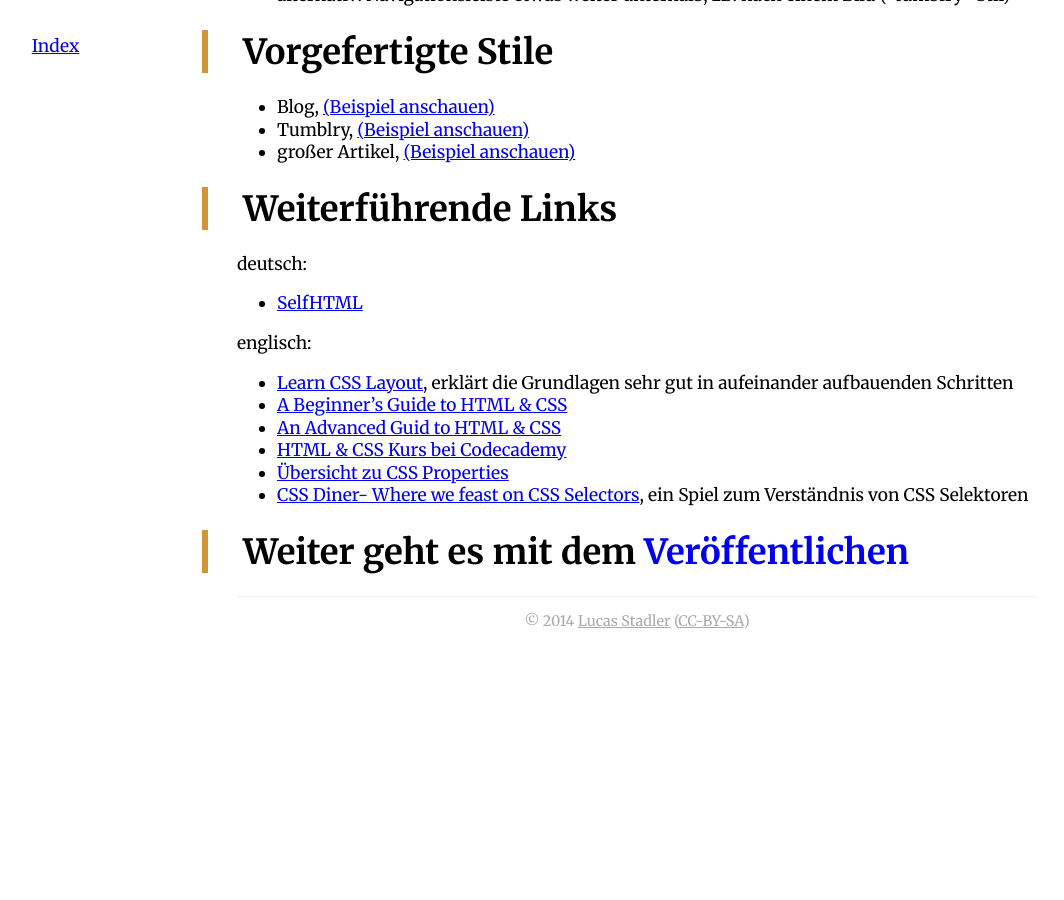
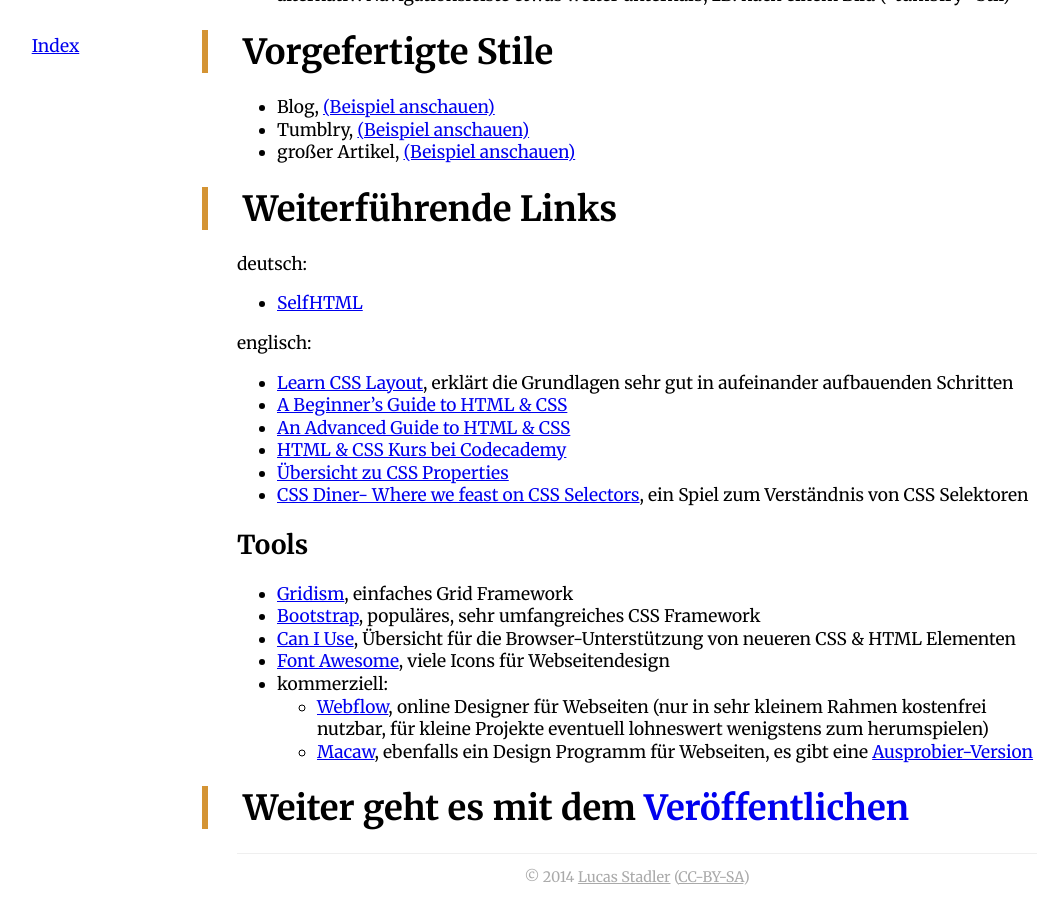
Before and after one commit to heyLu/web101, a Jekyll site: the page built from more-css.md, in a window 1280 px wide and 900 px high, scrolled down 1193 px. Shown: the whole window, without its empty margins (3-1067 px from the left). Built offline with Jekyll 4.4.1, drawn with Linux system fonts in a browser that asks for light colours; before the commit the page ends 1837 px from its top, so only the background shows below that.

Commit message:
more css resources, including bootstrap, webflow & macaw.
macaw is now availlable for windows, which might be really useful for
lots of people...

```diff
--- a/more-css.md
+++ b/more-css.md
@@ -72,12 +72,28 @@ englisch:
 * [Learn CSS Layout](http://learnlayout.com/), erklärt die Grundlagen sehr
     gut in aufeinander aufbauenden Schritten
 * [A Beginner's Guide to HTML & CSS](http://learn.shayhowe.com/html-css/)
-* [An Advanced Guid to HTML & CSS](http://learn.shayhowe.com/advanced-html-css/)
+* [An Advanced Guide to HTML & CSS](http://learn.shayhowe.com/advanced-html-css/)
 * [HTML & CSS Kurs bei Codecademy](http://www.codecademy.com/tracks/web)
 * [Übersicht zu CSS Properties][mdn-css-reference]
 * [CSS Diner- Where we feast on CSS Selectors](http://flukeout.github.io),
     ein Spiel zum Verständnis von CSS Selektoren
 
+## Tools
+
+* [Gridism](http://cobyism.com/gridism), einfaches Grid Framework
+* [Bootstrap](http://getbootstrap.com), populäres, sehr umfangreiches
+    CSS Framework
+* [Can I Use](http://caniuse.com), Übersicht für die Browser-Unterstützung
+    von neueren CSS & HTML Elementen
+* [Font Awesome](http://fortawesome.github.io/Font-Awesome/icons/), viele
+    Icons für Webseitendesign
+* kommerziell:
+    - [Webflow](https://webflow.com/), online Designer für Webseiten (nur in
+        sehr kleinem Rahmen kostenfrei nutzbar, für kleine Projekte eventuell
+        lohneswert wenigstens zum herumspielen)
+    - [Macaw](http://macaw.co/), ebenfalls ein Design Programm für Webseiten,
+        es gibt eine [Ausprobier-Version](http://download.macaw.co/)
+
 [mdn-css-reference]: https://developer.mozilla.org/en-US/docs/Web/CSS/Reference
 
 # Weiter geht es mit dem [Veröffentlichen](publishing.html)
```
